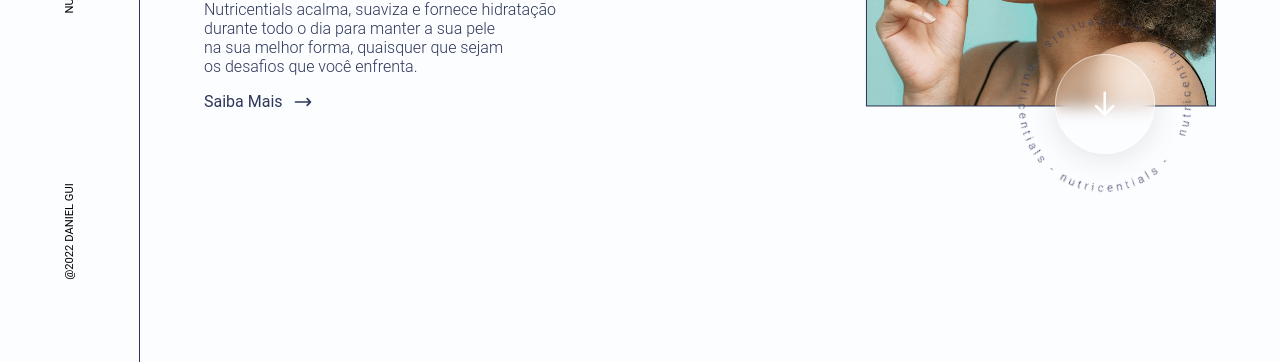
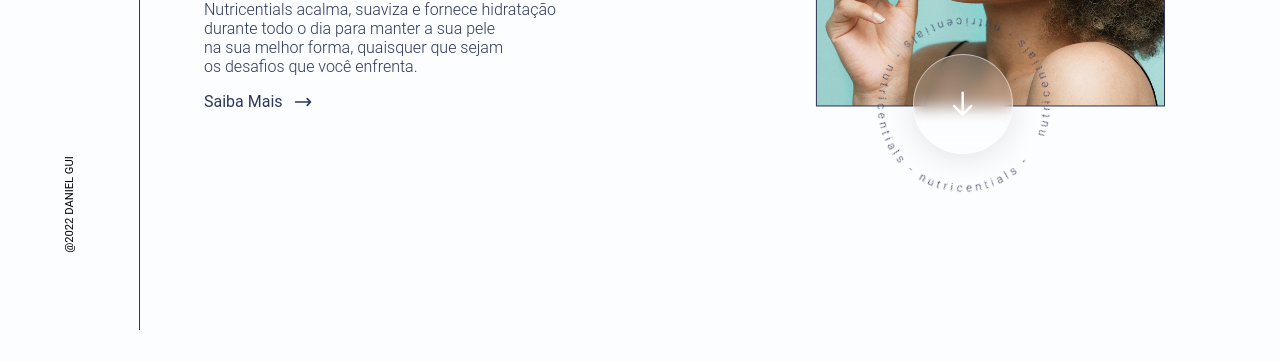
Before and after one commit to Daniel-Gui/Nutricentials, a plain HTML site: page index.html in a window 1280 px wide. Shown: the part 438-800 px from the top of the page. Drawn offline with Linux system fonts and the light colour scheme.

Commit message:
Altura minima e maxima da navbar + posi.Fixo

```diff
--- a/assets/css/style.css
+++ b/assets/css/style.css
@@ -39,7 +39,9 @@ nav {
   justify-content: space-around;
   width: 140px;
   height: 100%;
-  position:fixed;
+  min-height: 600px;
+  max-height: 768px;
+  position: fixed;
   top: 0;
   left: 0;
   border-right: var(--main-border);
@@ -64,7 +66,7 @@ section {
   display: flex;
   width: 100%;
   height: 100%;
-  overflow:hidden;
+  overflow: hidden;
   padding: 0 4rem 0 4rem;
 }
 
@@ -106,14 +108,19 @@ a {
 
 .header-hero {
   display: flex;
-  justify-content: center;
-  align-items: flex-end;
-  flex-direction: column;
+  justify-content: flex-end;
+  align-items: center;
   width: 50%;
   height: auto;
   position: relative;
   top: 0;
   left: 0;
+}
+
+.hero-img-decoration {
+  display: flex;
+  flex-direction: column;
+  align-items: center;
 }
 
 .header-hero-img {
@@ -185,6 +192,7 @@ a {
   .container {
     min-height: 600px;
   }
+
   section {
     min-height: 600px;
   }
@@ -196,10 +204,12 @@ a {
     height: auto;
   }
 
-  nav{
+  nav {
     justify-content: space-around;
     height: 100%;
     padding: 0;
+    min-height: auto;
+    max-height: auto;
   }
 
   h1 {
@@ -288,9 +298,11 @@ a {
 
   .header-hero {
     width: 100%;
+
   }
 
   .header-hero-img {
+    display: flex;
     width: 70%;
   }
 
--- a/index.html
+++ b/index.html
@@ -25,6 +25,7 @@
                             na sua melhor forma, quaisquer que sejam</br>
                             os desafios que você enfrenta.
                         </p>
+                        <div style="display: inline-flex;">
                             <a href="#">
                                 <span>Saiba Mais</span>
                                 <svg xmlns="http://www.w3.org/2000/svg" class="h-6 w-6" width="20" fill="none" viewBox="0 0 24 24" stroke="currentColor" stroke-width="2">
@@ -32,8 +33,11 @@
                                 </svg>
                             </a>
                         </div>
+
+                    </div>
                 </div>
                 <div class="header-hero">
+                    <div class="hero-img-decoration">
                         <img class="header-hero-img" src="assets/img/HeroImg-min.webp" alt="Produto Nutricentials">
                         <div class="hero-scroll-decoration">
                             <div class="eclipse">
@@ -44,6 +48,7 @@
                             <img class="arc-nutri" src="assets/svg/Arc-nutricentials.svg" alt="" srcset="">
                         </div>
                     </div>
+                </div>
             </section>
 
         </main>
```
Lines whose indentation alone changed are shown as unchanged.
